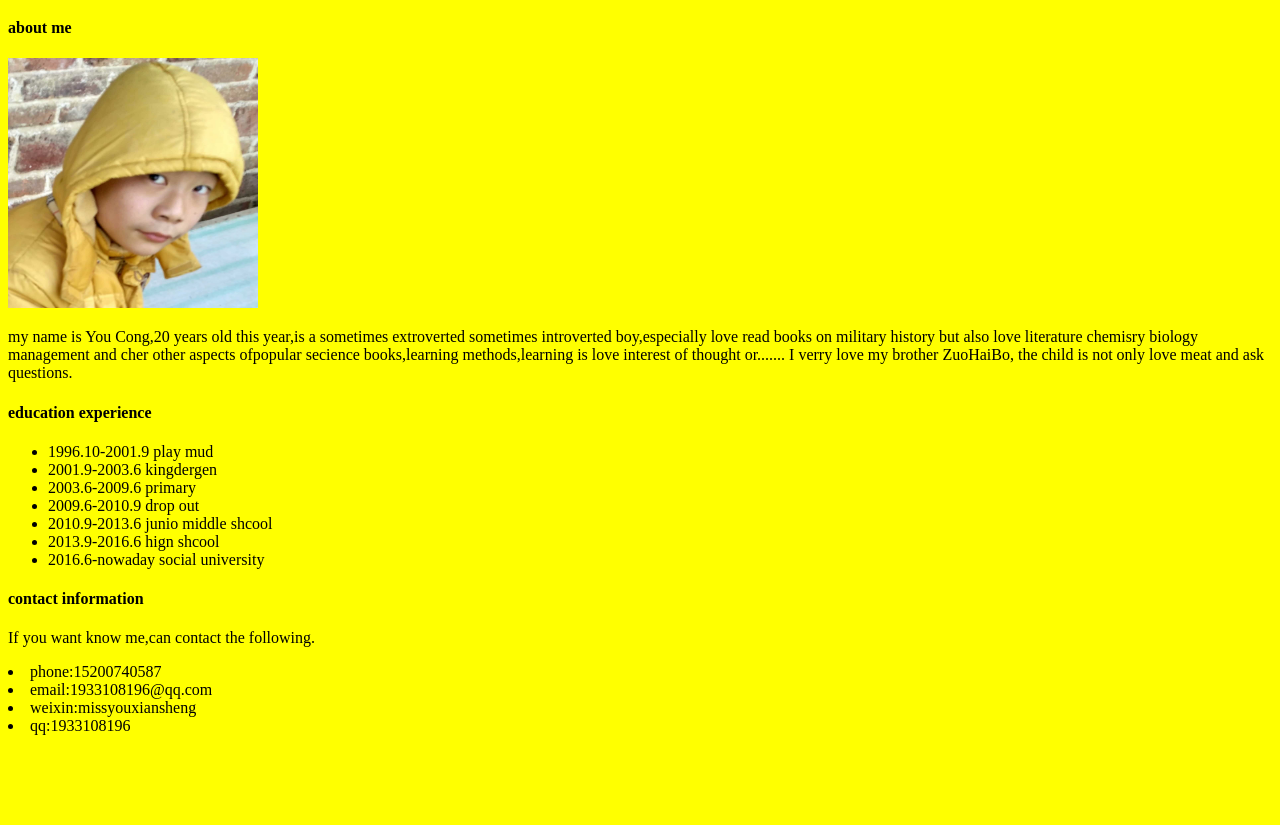
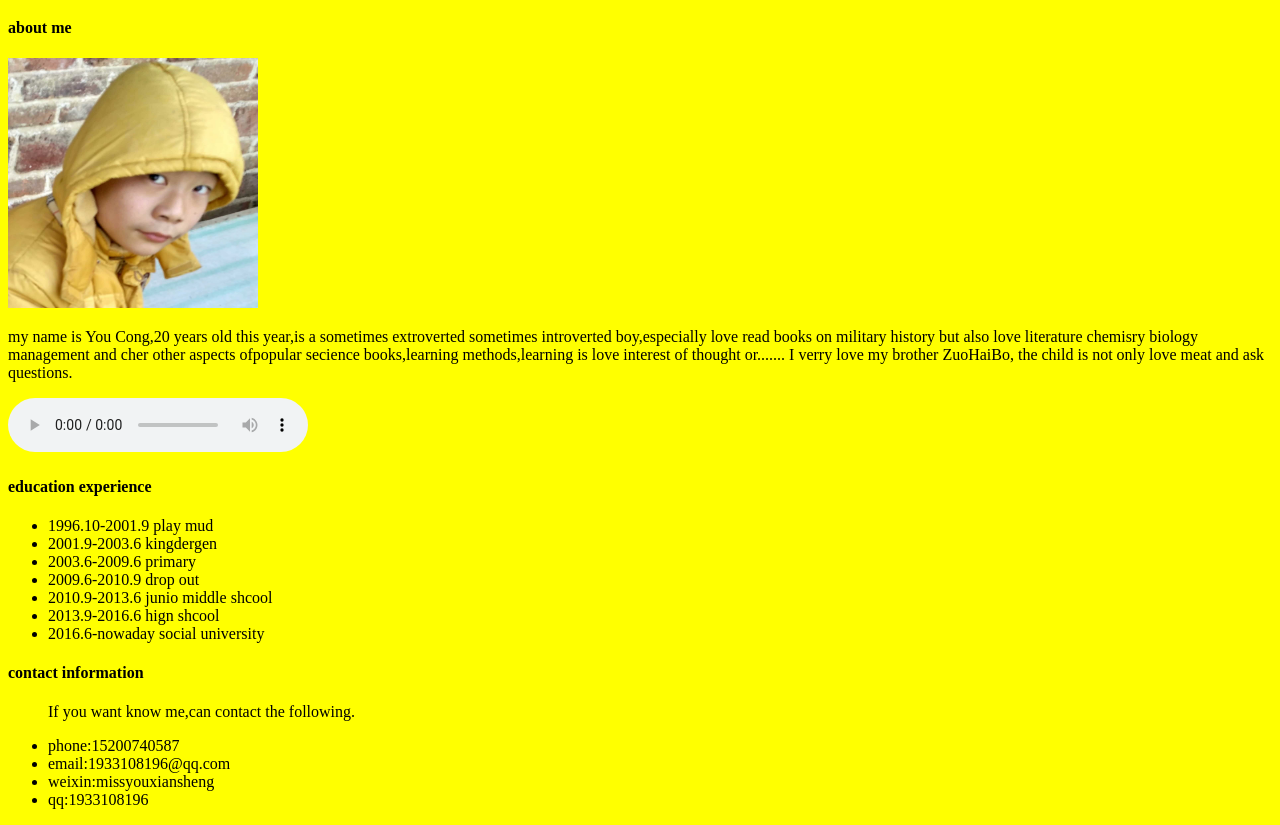
Before and after one commit to tracholar/youcong1996.github.io, a plain HTML site: page index.html in a window 1280 px wide. Shown: the part 100-925 px from the top of the page. Before the commit the page ends 843 px from the top, so only its background shows below. Drawn offline with Linux system fonts and the light colour scheme.

Commit message:
Update index.html

```diff
--- a/index.html
+++ b/index.html
@@ -11,7 +11,7 @@
 <img src="1 2.jpg" width="250" height="250">
 <p align="left">my name is You Cong,20 years old this year,is a sometimes extroverted sometimes introverted boy,especially love read books on military history but also love literature chemisry biology management and cher other aspects ofpopular secience books,learning methods,learning is love interest of thought or....... I verry love my brother ZuoHaiBo, the child is not only love meat and ask questions.</p>
   <div>
-    <audio src="http://www.w3school.com.cn/i/song.mp3" autoplay=autoplay></audio>
+    <audio src="http://www.w3school.com.cn/i/song.mp3" autoplay="autoplay" controls="controls"></audio>
   </div>
 <h4>education experience</h4>
 <ul>
@@ -24,13 +24,13 @@
 <li>2016.6-nowaday social university</li>
 </ul>
 <h4>contact information</h4>
-<ui>
+<ul>
 <p>If you want know me,can contact the following. </p>
 <li>phone:15200740587</li>
 <li>email:1933108196@qq.com</li>
 <li>weixin:missyouxiansheng</li>
 <li>qq:1933108196</li>
-<ui>
+</ul>
 
 </body>
 </html>
```
